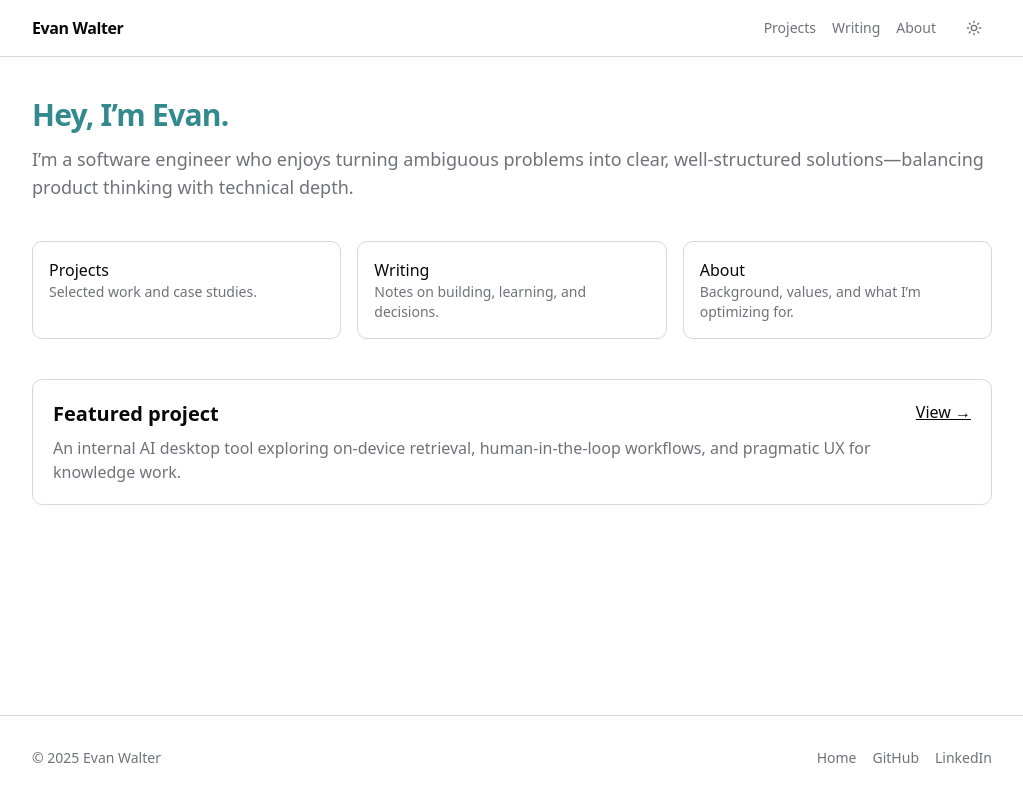
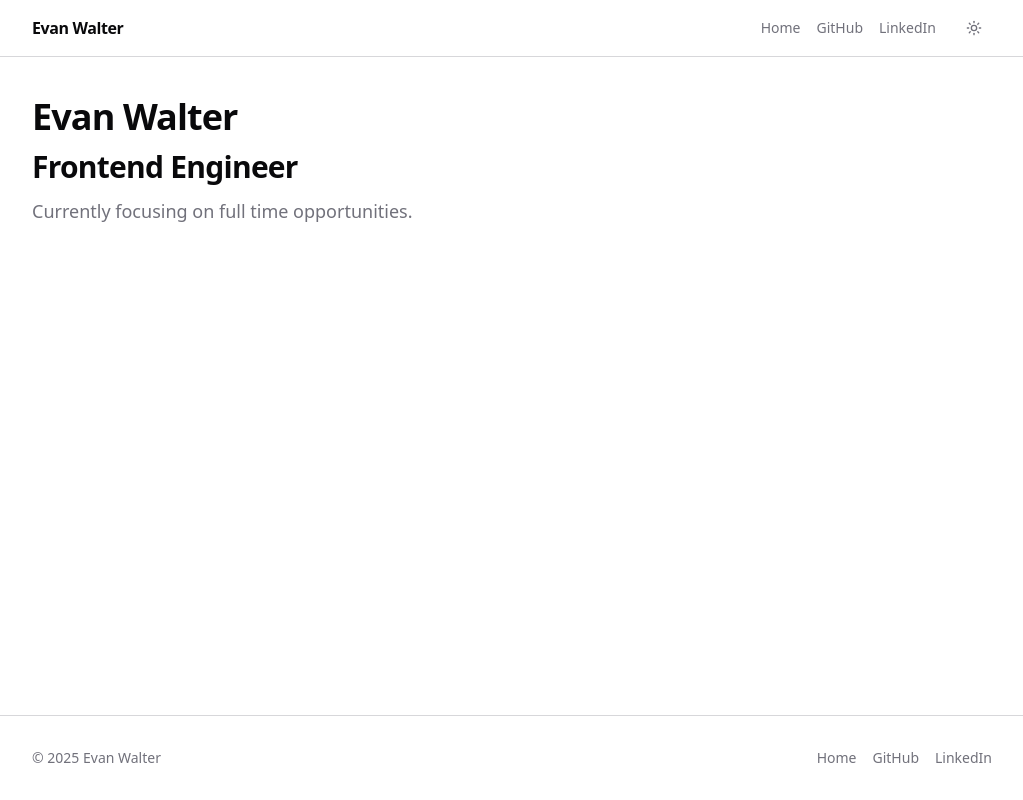
Before and after one commit to evwalt/evanwalter.dev, a Next.js app: page / in a window 1280 px wide. Shown: the whole page, without its empty margins (128-1151 px from the left). Built offline with nearby package versions, Linux system fonts and the light colour scheme.

Commit message:
chore: simplify landing page copy and links

```diff
--- a/app/layout.tsx
+++ b/app/layout.tsx
@@ -19,7 +19,8 @@ const notoSans = Noto_Sans({
 
 export const metadata: Metadata = {
   title: 'Evan Walter',
-  description: 'Frontend Software Engineer | AI-Driven Web Apps',
+  description:
+    'Frontend Engineer building scalable, accessible UI systems for high-impact products • React • TypeScript • Performance • Accessibility',
 };
 
 export default function RootLayout({
--- a/app/page.tsx
+++ b/app/page.tsx
@@ -4,57 +4,59 @@ export default function HomePage() {
   return (
     <main className="space-y-10">
       <section className="space-y-3">
-        <h1 className="text-primary text-3xl font-semibold tracking-tight">Hey, I’m Evan.</h1>
+        <h1 className="text-4xl font-semibold tracking-tight">Evan Walter</h1>
+        <h2 className="text-3xl font-semibold tracking-tight">Frontend Engineer</h2>
         <p className="text-muted-foreground text-lg">
-          {`I’m a software engineer who enjoys turning ambiguous problems into clear, well-structured solutions—balancing product thinking with technical depth.`}
+          {/* {`I’m a software engineer who enjoys turning ambiguous problems into clear, well-structured solutions—balancing product thinking with technical depth.`} */}
+          {`Currently focusing on full time opportunities.`}
         </p>
       </section>
 
-      <section className="grid gap-4 sm:grid-cols-3">
-        <Link
-          href="/projects"
-          className="hover:bg-muted/40 hover:border-primary/90 group rounded-lg border p-4 transition-colors"
-        >
-          <div className="group-hover:text-primary font-medium">Projects</div>
-          <div className="text-muted-foreground text-sm">Selected work and case studies.</div>
-        </Link>
-
-        <Link
-          href="/writing"
-          className="group hover:bg-muted/40 hover:border-primary/90 rounded-lg border p-4 transition-colors"
-        >
-          <div className="group-hover:text-primary font-medium">Writing</div>
-          <div className="text-muted-foreground text-sm">
-            Notes on building, learning, and decisions.
-          </div>
-        </Link>
-
-        <Link
-          href="/about"
-          className="group hover:bg-muted/40 hover:border-primary/90 rounded-lg border p-4 transition-colors"
-        >
-          <div className="group-hover:text-primary font-medium">About</div>
-          <div className="text-muted-foreground text-sm">
-            Background, values, and what I’m optimizing for.
-          </div>
-        </Link>
-      </section>
-
-      <section className="rounded-lg border p-5">
-        <div className="flex items-start justify-between gap-6">
-          <div className="space-y-2">
-            <h2 className="text-xl font-semibold">Featured project</h2>
-            <p className="text-muted-foreground">
-              An internal AI desktop tool exploring on-device retrieval, human-in-the-loop
-              workflows, and pragmatic UX for knowledge work.
-            </p>
-          </div>
-
-          <Link href="/projects/internal-ai-tool" className="hover:text-primary shrink-0 underline">
-            View →
-          </Link>
-        </div>
-      </section>
+      {/* <section className="grid gap-4 sm:grid-cols-3"> */}
+      {/*   <Link */}
+      {/*     href="/projects" */}
+      {/*     className="hover:bg-muted/40 hover:border-primary/90 group rounded-lg border p-4 transition-colors" */}
+      {/*   > */}
+      {/*     <div className="group-hover:text-primary font-medium">Projects</div> */}
+      {/*     <div className="text-muted-foreground text-sm">Selected work and case studies.</div> */}
+      {/*   </Link> */}
+      {/**/}
+      {/*   <Link */}
+      {/*     href="/writing" */}
+      {/*     className="group hover:bg-muted/40 hover:border-primary/90 rounded-lg border p-4 transition-colors" */}
+      {/*   > */}
+      {/*     <div className="group-hover:text-primary font-medium">Writing</div> */}
+      {/*     <div className="text-muted-foreground text-sm"> */}
+      {/*       Notes on building, learning, and decisions. */}
+      {/*     </div> */}
+      {/*   </Link> */}
+      {/**/}
+      {/*   <Link */}
+      {/*     href="/about" */}
+      {/*     className="group hover:bg-muted/40 hover:border-primary/90 rounded-lg border p-4 transition-colors" */}
+      {/*   > */}
+      {/*     <div className="group-hover:text-primary font-medium">About</div> */}
+      {/*     <div className="text-muted-foreground text-sm"> */}
+      {/*       Background, values, and what I’m optimizing for. */}
+      {/*     </div> */}
+      {/*   </Link> */}
+      {/* </section> */}
+      {/**/}
+      {/* <section className="rounded-lg border p-5"> */}
+      {/*   <div className="flex items-start justify-between gap-6"> */}
+      {/*     <div className="space-y-2"> */}
+      {/*       <h2 className="text-xl font-semibold">Featured project</h2> */}
+      {/*       <p className="text-muted-foreground"> */}
+      {/*         An internal AI desktop tool exploring on-device retrieval, human-in-the-loop */}
+      {/*         workflows, and pragmatic UX for knowledge work. */}
+      {/*       </p> */}
+      {/*     </div> */}
+      {/**/}
+      {/*     <Link href="/projects/internal-ai-tool" className="hover:text-primary shrink-0 underline"> */}
+      {/*       View → */}
+      {/*     </Link> */}
+      {/*   </div> */}
+      {/* </section> */}
     </main>
   );
 }
--- a/components/site-header.tsx
+++ b/components/site-header.tsx
@@ -17,17 +17,38 @@ export function SiteHeader() {
         </Link>
 
         <div className="flex items-center gap-5">
-          <nav className="flex items-center gap-4 text-sm">
-            {nav.map((item) => (
-              <Link
-                key={item.href}
-                href={item.href}
-                className="text-muted-foreground hover:text-primary transition-colors"
-              >
-                {item.label}
-              </Link>
-            ))}
-          </nav>
+          <div className="flex items-center gap-4 text-sm">
+            <Link href="/" className="text-muted-foreground hover:text-primary transition-colors">
+              Home
+            </Link>
+            <a
+              href="https://github.com/evwalt"
+              target="_blank"
+              rel="noreferrer"
+              className="text-muted-foreground hover:text-primary transition-colors"
+            >
+              GitHub
+            </a>
+            <a
+              href="https://www.linkedin.com/in/-evanwalter"
+              target="_blank"
+              rel="noreferrer"
+              className="text-muted-foreground hover:text-primary transition-colors"
+            >
+              LinkedIn
+            </a>
+          </div>
+          {/* <nav className="flex items-center gap-4 text-sm"> */}
+          {/*   {nav.map((item) => ( */}
+          {/*     <Link */}
+          {/*       key={item.href} */}
+          {/*       href={item.href} */}
+          {/*       className="text-muted-foreground hover:text-primary transition-colors" */}
+          {/*     > */}
+          {/*       {item.label} */}
+          {/*     </Link> */}
+          {/*   ))} */}
+          {/* </nav> */}
           <ModeToggle />
         </div>
       </Container>
```
